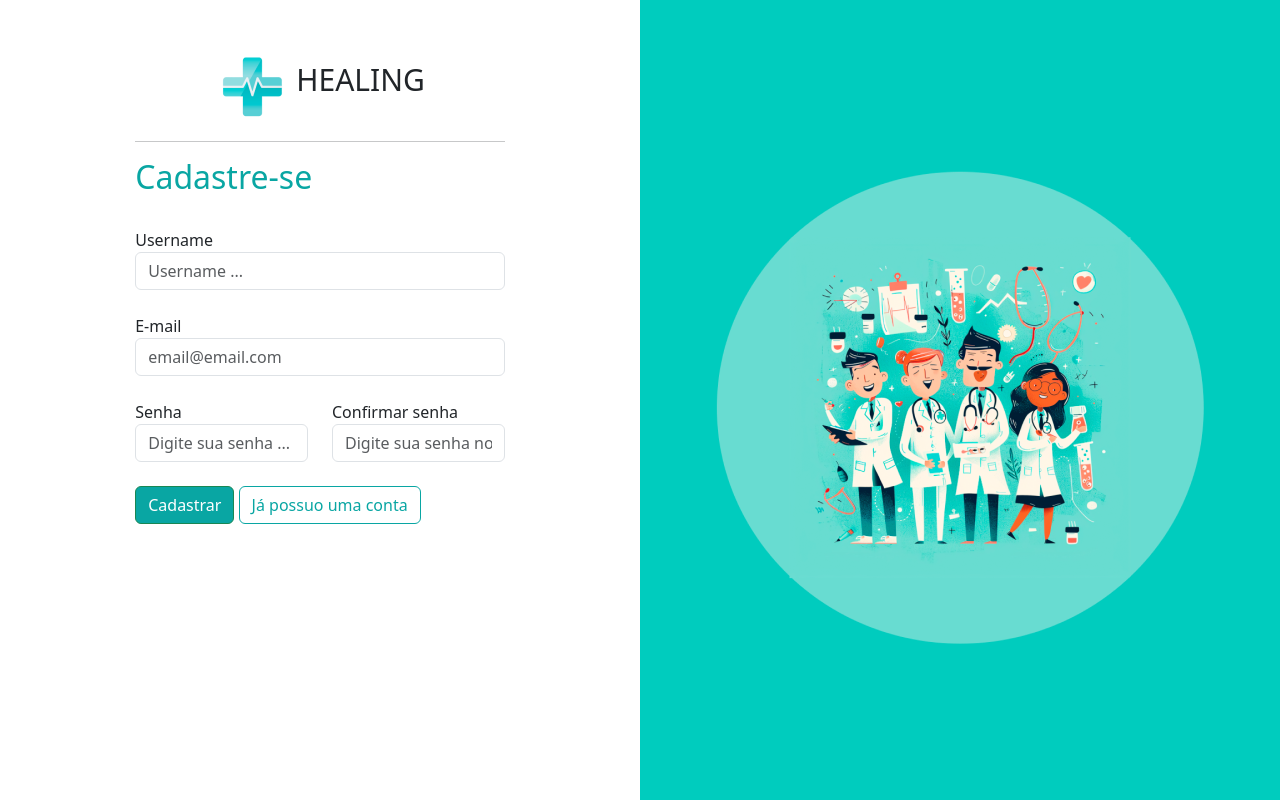
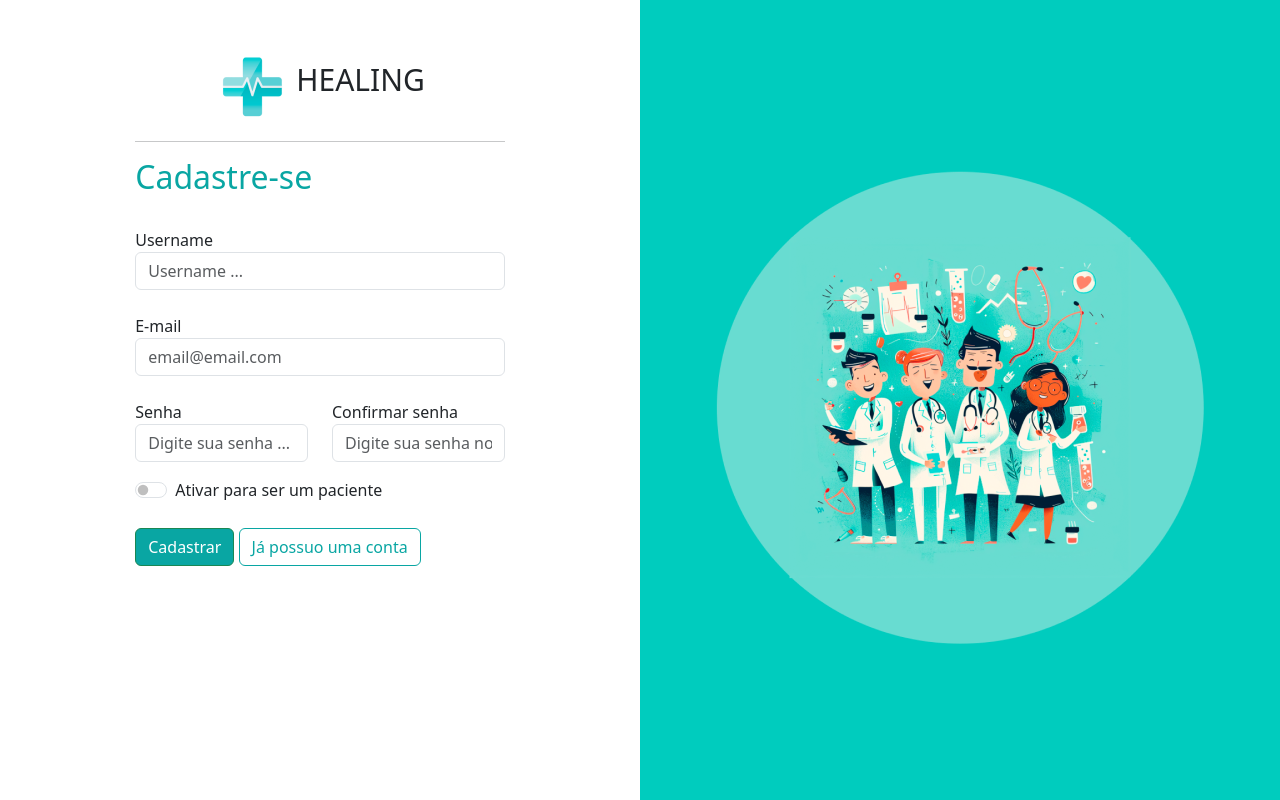
Before and after one commit to lucasSantiagoCody/Healing, a Django app: template account/templates/sign_up.html in a window 1280 px wide. Run offline with Django 5.2, Linux system fonts and the light colour scheme; the template is opened without the code that fills it, so the values that code supplies are empty.

Commit message:
added the script to assign the user to the patient group

```diff
--- a/account/templates/sign_up.html
+++ b/account/templates/sign_up.html
@@ -45,6 +45,10 @@
                                 <input type="password" required name="password_confirm" class="form-control" placeholder="Digite sua senha novamente ..." id="">
                             </div>
                         </div>
+                        <div class="form-check form-switch mt-3">
+                            <input class="form-check-input" type="checkbox" id="flexSwitchCheckDefault" name="be_patient">
+                            <label class="form-check-label" for="flexSwitchCheckDefault">Ativar para ser um paciente</label>
+                          </div>
                         <br>
 
                         <input type="submit" value="Cadastrar" class="btn btn-success btn-dark-color">
--- a/account/views.py
+++ b/account/views.py
@@ -7,6 +7,7 @@ from django.contrib.messages import constants
 from django.contrib.auth import authenticate, login, logout
 from django.contrib.auth.decorators import login_required
 from .models import CustomUser
+from django.contrib.auth.models import Group
 
 def signup_view(request):
 
@@ -26,11 +27,16 @@ def signup_view(request):
                 email = request.POST.get('email')
                 username = request.POST.get('username')
                 password = request.POST.get('password')
+                be_patient = request.POST.get('be_patient')
+
                 user = CustomUser.objects.create_user(
                     email=email,
                     password=password,
                     username=username
                 )
+                if be_patient:
+                    group = Group.objects.get(name='Patient')
+                    user.groups.add(group)
                 user.save()
                 messages.add_message(request, constants.SUCCESS, 'Successfully created account')
             except Exception as err:
```
